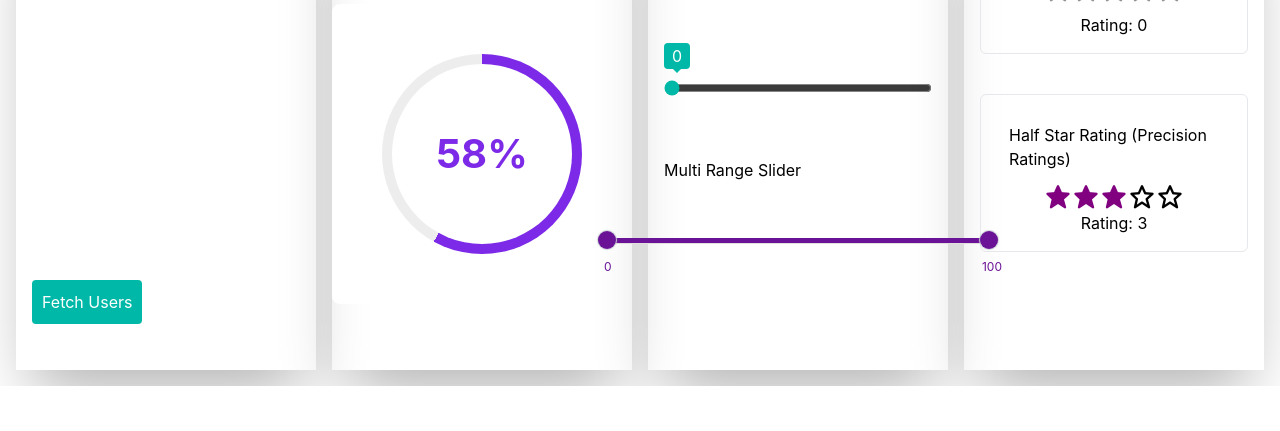
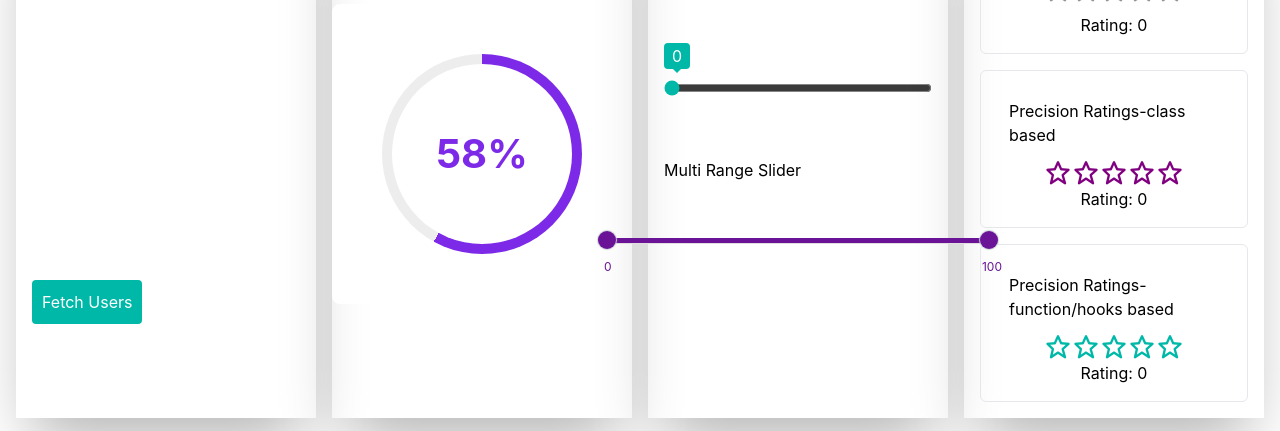
Before and after one commit to DanielMagar/ReactComponentApp, a React (Create React App) app: page / in a window 1280 px wide. Shown: the part 1902-2333 px from the top of the page. Before the commit the page ends 2288 px from the top, so only its background shows below. Built offline with nearby package versions, Linux system fonts and the light colour scheme.

Commit message:
precison ratings with function based

```diff
--- a/src/common/HalfStarRating.jsx
+++ b/src/common/HalfStarRating.jsx
@@ -6,6 +6,7 @@ class HalfStarRating extends React.PureComponent {
     this.state = {
       rating: this.props.rating || null,
       temp_rating: null,
+      count: 0,
     };
   }
 
@@ -28,16 +29,18 @@ class HalfStarRating extends React.PureComponent {
     this.setState({
       rating,
       temp_rating: rating,
+      count: rating / 2 + 0.5,
     });
   }
 
   render() {
     const { rating } = this.state;
     let stars = [];
+
     for (let i = 0; i < 10; i++) {
-      console.log("i", i);
+      // console.log("i", i);
 
-      let klass = "bx bx-star";
+      let klass = "bx bx-star text-[purple]";
       if (this.state.rating >= i && this.state.rating !== null) {
         klass = "bx bxs-star text-[purple]";
       }
@@ -63,7 +66,8 @@ class HalfStarRating extends React.PureComponent {
       <>
         <div className="flex items-center justify-center">{stars}</div>
         <div className="flex items-center justify-center">
-          Rating: {rating / 2 + 0.5}
+          {/* Rating: {rating / 2 + 0.5} */}
+          Rating: {this.state.count}
         </div>
       </>
     );
--- /dev/null
+++ b/src/common/PrecisionStarRatings.jsx
@@ -0,0 +1,81 @@
+import { render } from "@testing-library/react";
+import React, { useState, useEffect } from "react";
+
+const PrecisionStarRatings = () => {
+  const [mystars, setMyStars] = useState([]);
+  const [count, setCount] = useState(0);
+  const [zoom, setZoom] = useState(false);
+
+  const initialState = {
+    rating: 0 || null,
+    tempRating: null,
+  };
+  const [object, setObject] = useState(initialState);
+
+  useEffect(() => {
+    console.log(object);
+  }, [object]);
+
+  const handleMouseover = (rtng) => {
+    setObject((prev) => ({
+      rating: rtng,
+      tempRating: prev.rating,
+    }));
+    setZoom(true);
+  };
+
+  const rate = (rtng) => {
+    setObject(() => ({
+      rating: rtng,
+      tempRating: rtng,
+    }));
+    setCount(rtng / 2 + 0.5);
+  };
+
+  const handleMouseout = () => {
+    object.rating = object.tempRating;
+    setObject({ rating: object.rating });
+    // this.setState((prev) => ({
+    //   rating: prev.temp_rating,
+    // }));
+    setZoom(false);
+  };
+  useEffect(() => {
+    let stars = [];
+    for (let i = 0; i < 10; i++) {
+      let klass = "bx bx-star text-[#00b8a7]";
+      if (object.rating >= i && object.rating !== null) {
+        klass = "bx bxs-star text-[#00b8a7]";
+      }
+
+      stars.push(
+        <i
+          className={klass}
+          //   className={zoom ? `${klass} zoom-star` : `${klass}`}
+          style={{
+            display: "inline-block",
+
+            width: "14px",
+            fontSize: "28px",
+            overflow: "hidden",
+            // direction: i % 2 === 0 ? "rtl" : "ltr",
+            direction: i % 2 === 0 ? "ltr" : "rtl",
+            cursor: "pointer",
+          }}
+          onMouseEnter={() => handleMouseover(i)}
+          onClick={() => rate(i)}
+          onMouseLeave={() => handleMouseout()}
+        />
+      );
+    }
+    setMyStars(stars);
+  }, [object]);
+  return (
+    <>
+      <div className="flex items-center justify-center">{mystars}</div>
+      <div className="flex items-center justify-center">Rating: {count}</div>
+    </>
+  );
+};
+
+export default PrecisionStarRatings;
--- a/src/common/StarRatings.jsx
+++ b/src/common/StarRatings.jsx
@@ -2,6 +2,7 @@ import React, { useState, useEffect } from "react";
 // import { BiStar } from "react-icons/bi";
 import { BsStarFill } from "react-icons/bs";
 import HalfStarRating from "./HalfStarRating";
+import PrecisionStarRatings from "./PrecisionStarRatings";
 
 const StarRatings = () => {
   const [rating, setRating] = useState(0);
@@ -12,7 +13,7 @@ const StarRatings = () => {
 
   return (
     <>
-      <div className="border rounded-[6px] p-4 mb-10">
+      <div className="border rounded-[6px] p-4 mb-4">
         <div className="flex items-center justify-center">Default </div>
         <div className="star-rating">
           {[...Array(5)].map((star, idx) => {
@@ -44,11 +45,17 @@ const StarRatings = () => {
         </div>
         <div className="flex items-center justify-center">Rating: {rating}</div>
       </div>
+      <div className="border  rounded-[6px] p-4 mb-4">
+        <div className="flex items-center justify-center p-3">
+          Precision Ratings-class based
+        </div>
+        <HalfStarRating rating={0} />
+      </div>
       <div className="border  rounded-[6px] p-4">
         <div className="flex items-center justify-center p-3">
-          Half Star Rating (Precision Ratings)
+          Precision Ratings-function/hooks based
         </div>
-        <HalfStarRating rating={5} />
+        <PrecisionStarRatings />
       </div>
     </>
   );
--- a/src/index.css
+++ b/src/index.css
@@ -350,3 +350,8 @@ circle {
 .off {
   color: rgb(148, 148, 145);
 }
+.zoom-star {
+  -ms-transform: scale(1.5); /* IE 9 */
+  -webkit-transform: scale(1.5); /* Safari 3-8 */
+  transform: scale(1.5);
+}
```
